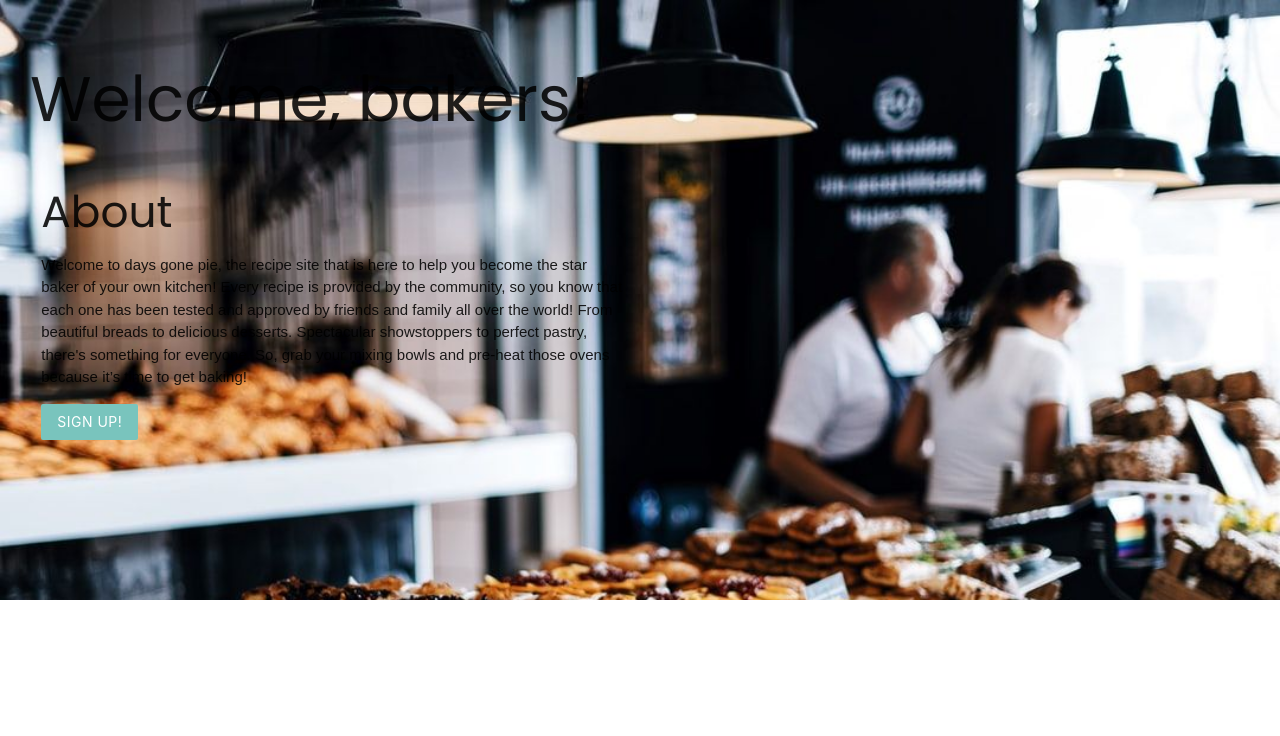
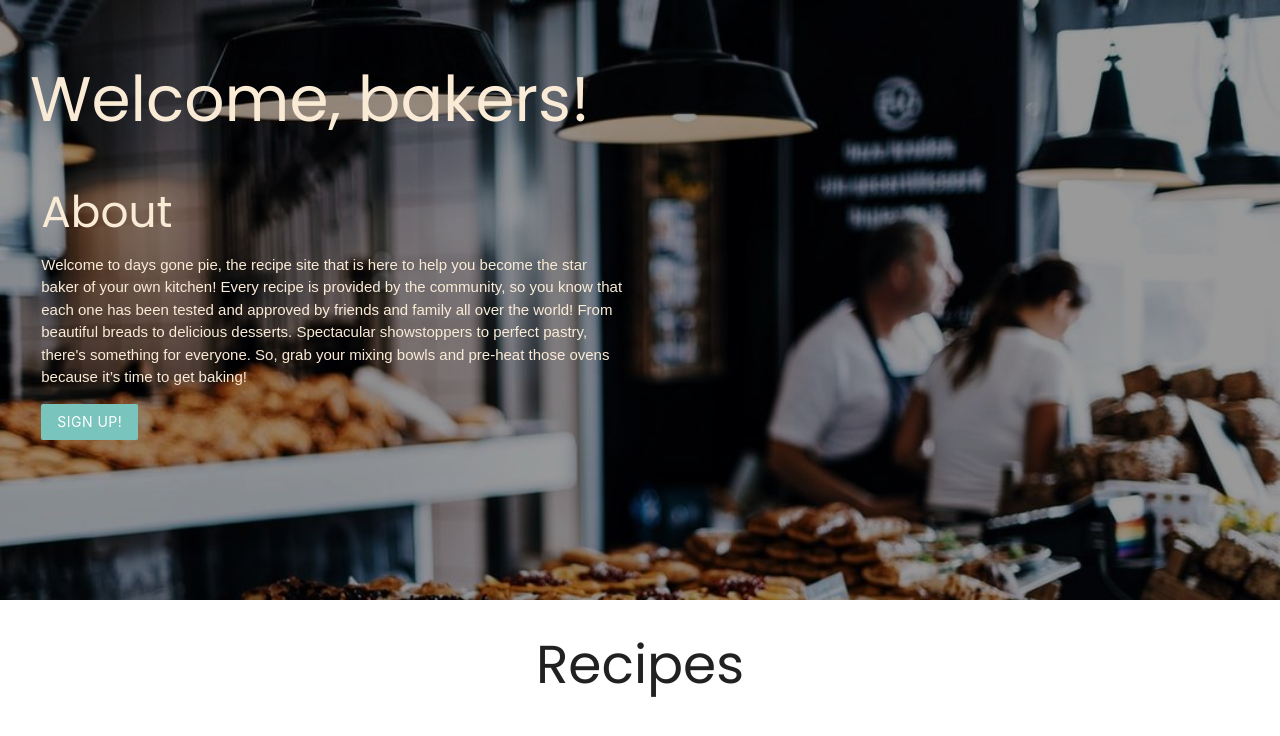
Before and after one commit to bicks79/Days_Gone_Pie, a Flask app: page / in a window 1280 px wide. Shown: the part 64-800 px from the top of the page. Run offline with Flask 2, Linux system fonts and the light colour scheme.

Commit message:
modified jumbotron opacity

```diff
--- a/static/css/style.css
+++ b/static/css/style.css
@@ -17,31 +17,58 @@ body {
 
 
 /*------------------------------Jumbotron*/
+
+/*jumbotron headers*/
 .jumbotron h1,h3 {
     font-family: 'Poppins', sans-serif;
     margin-left: 30px;
-
+    color: antiquewhite;
+    position: relative;
 }
 
+/*jumbotron paragraph text*/
 p.jumbotron-text {
     font-family: 'Open+Sans', sans-serif;
     margin-left: 30px;
+    color: antiquewhite;
+    position: relative;
 }
 
+/*jumbotron button*/
 .btn-jumbotron {
     margin-left: 30px;
     background-color: #79c4bd;
-    border: bisque;
+    border: #ffffff;
     border-radius: 2px;
 }
 
-
-/*------------------------------Containers*/
+/*jumbotron background image*/
 .container-jumbotron {
+    background-image: url(../images/jumbotron/home.jpg);
     background-image: no-repeat center;
     -webkit-background-size: cover;
     -moz-background-size: cover;
     -o-background-size: cover;
     background-size: cover;
     height: 75vh;
+    position: relative;
 }
+
+/*------------------------------Coder Coder*/
+.container-jumbotron::before {
+    content: "";
+    position: absolute;
+    top: 0px;
+    right: 0px;
+    bottom: 0px;
+    left: 0px;
+    background-color: rgba(0,0,0,0.4);
+}
+
+
+/*------------------------------Recipes Home page*/
+
+.container-recipes h2 {
+    font-family: 'Poppins', sans-serif;
+    text-align: center;
+}
--- a/templates/base.html
+++ b/templates/base.html
@@ -25,7 +25,7 @@
     </nav>
 
     <!--Jumbotron; codeply-->
-    <div class="container-fluid container-jumbotron" style="background-image: url('{{ url_for('static', filename='images/jumbotron/home.jpg') }}')">
+    <div class="container-fluid container-jumbotron">
         <div class="opaque-overlay">&nbsp;</div>
         <div class="jumbotron" id="tagline">
             <h1>Welcome, bakers!</h1>
@@ -45,6 +45,13 @@
         </div>
     </div>
 
+    <div class="container-fluid container-recipes">
+        <div class="row">
+            <h2>Recipes</h2>
+        </div>
+    </div>
+
+
     {% block header %}
     {% endblock %}
 
```
